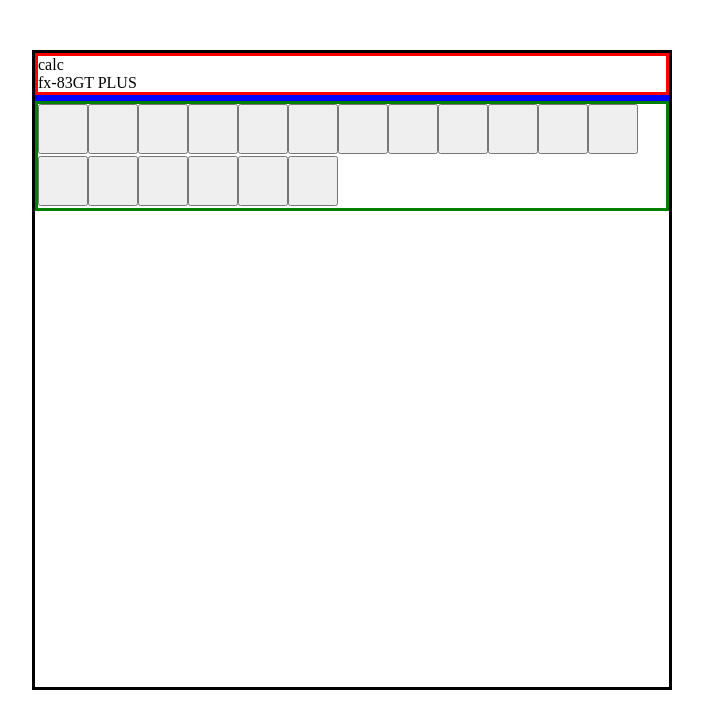
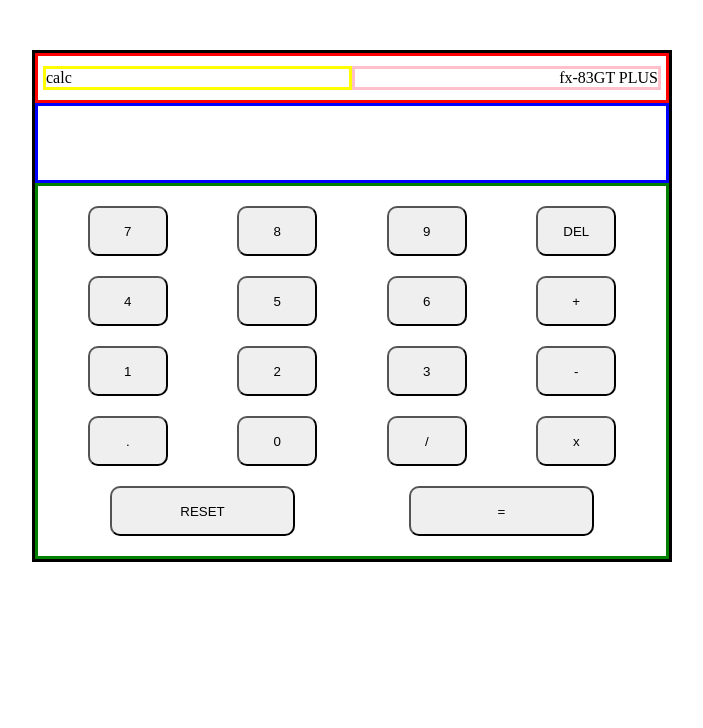
Before and after one commit to finnian-smith/calculator, a plain HTML site: page index.html in a window 1280 px wide. Shown: the whole page, without its empty margins (288-991 px from the left). Drawn offline with Linux system fonts and the light colour scheme.

Commit message:
Update screen display logic

```diff
--- a/script.js
+++ b/script.js
@@ -17,14 +17,111 @@ function Calculator() {
 }
 
 // GENERATE BUTTONS
-const buttons = document.querySelector(".calculator-buttons");
+const buttonSection = document.querySelector(".calculator-buttons");
 
-function createButtons() {
-  for (let i = 0; i < 18; i++) {
-    let button = document.createElement("button");
-    button.classList.add("calculator-button-style");
-    buttons.appendChild(button);
+const buttons = [
+  "7",
+  "8",
+  "9",
+  "DEL",
+  "4",
+  "5",
+  "6",
+  "+",
+  "1",
+  "2",
+  "3",
+  "-",
+  ".",
+  "0",
+  "/",
+  "x",
+  "RESET",
+  "=",
+];
+
+function createButton(buttonText, isLastTwo) {
+  const button = document.createElement("button");
+  button.textContent = buttonText;
+  button.setAttribute("value", buttonText);
+  button.classList.add("calculator-button");
+  if (isLastTwo) {
+    button.classList.add("calculator-button-full-width");
   }
+  button.addEventListener("click", handleClick);
+  buttonSection.appendChild(button);
 }
 
-createButtons();
+buttons.forEach((button, index) => {
+  const isLastTwo = index >= buttons.length - 2;
+  createButton(button, isLastTwo);
+});
+
+let currentDisplayValue = "";
+let completedCalculation = false;
+
+// handles calculator button click -> should handle display? or split into it's own function and call here?
+// maybe make a function for each if statement?
+function handleClick(event) {
+  const operators = ["+", "-", "x", "/"];
+  let buttonValue = event.target.textContent;
+  const calc = new Calculator();
+
+  // this logic needs to be applied in the "=" condition
+  // only handles 2 numbers at present
+  // will an array work for splitting out into what maths needs done?
+  // e.g. 2 + 2 - 4
+  // get sum of 2 + 2 = 4
+  // previous = 4
+  // now previous - 4 = 0
+  // return 0
+
+  if (!isNaN(buttonValue) || buttonValue === ".") {
+    if (completedCalculation) {
+      currentDisplayValue = buttonValue;
+      completedCalculation = false;
+      console.log(currentDisplayValue);
+    } else {
+      currentDisplayValue += buttonValue;
+      console.log(currentDisplayValue);
+    }
+  } else if (operators.includes(buttonValue)) {
+    const lastChar = currentDisplayValue.trim().slice(-1);
+    if (!operators.includes(lastChar)) {
+      currentDisplayValue += " " + buttonValue + " ";
+    }
+    console.log(currentDisplayValue);
+  } else if (buttonValue === "DEL") {
+    const lastSpaceIndex = currentDisplayValue.lastIndexOf(" ");
+    if (currentDisplayValue.slice(-1) !== " ") {
+      currentDisplayValue = currentDisplayValue.slice(0, -1);
+    } else if (lastSpaceIndex !== -1) {
+      currentDisplayValue = currentDisplayValue.slice(0, lastSpaceIndex);
+    }
+    console.log(currentDisplayValue);
+    console.log(currentDisplayValue);
+  } else if (buttonValue === "RESET") {
+    currentDisplayValue = "";
+    console.log(currentDisplayValue);
+    console.log("Display Value Reset");
+  } else if (buttonValue === "=") {
+    currentDisplayValue = currentDisplayValue.replace("x", "*");
+    console.log(calc.calculate(currentDisplayValue));
+    currentDisplayValue = calc.calculate(currentDisplayValue);
+    completedCalculation = true;
+  }
+  screenOutput(currentDisplayValue);
+}
+
+// checks for existing display and removes if true
+// creates a new display
+function screenOutput(buttonValue) {
+  const screen = document.querySelector(".calculator-screen");
+  const existingDisplay = screen.querySelector("p");
+  if (existingDisplay) {
+    screen.removeChild(existingDisplay);
+  }
+  const display = document.createElement("p");
+  display.textContent = buttonValue;
+  screen.appendChild(display);
+}
--- a/styles.css
+++ b/styles.css
@@ -9,25 +9,54 @@
   border: 3px solid black;
   display: flex;
   flex-direction: column;
-  height: 80vh;
+  /* height: 80vh; */
   width: 50%;
   margin: 50px auto;
 }
 
 .calculator-make {
   border: 3px solid red;
+  display: grid;
+  grid-template-columns: repeat(2, 1fr);
+  padding: 10px 5px;
+}
+
+.calculator-name {
+  border: 3px solid yellow;
+}
+
+.calculator-model {
+  border: 3px solid pink;
+  text-align: right;
 }
 
 .calculator-screen {
   border: 3px solid blue;
+  height: 80px;
+  display: flex;
+  justify-content: flex-end;
+  align-items: center;
+  padding: 20px;
 }
 
 .calculator-buttons {
   border: 3px solid green;
+  display: grid;
+  justify-items: center;
+  align-items: center;
+  grid-template-columns: repeat(4, 1fr);
+  gap: 20px 10px; /* need to create even gap between column and rows ??? */
+  padding: 20px;
 }
 
 /* testing this ---> figure out CSS Grid to handle these */
-.calculator-button-style {
-  width: 50px;
+.calculator-button {
+  width: 80px;
   height: 50px;
+  border-radius: 10px;
 }
+
+.calculator-button-full-width {
+  grid-column: span 2; /* This makes the button span two columns */
+  width: 185px;
+}
```
